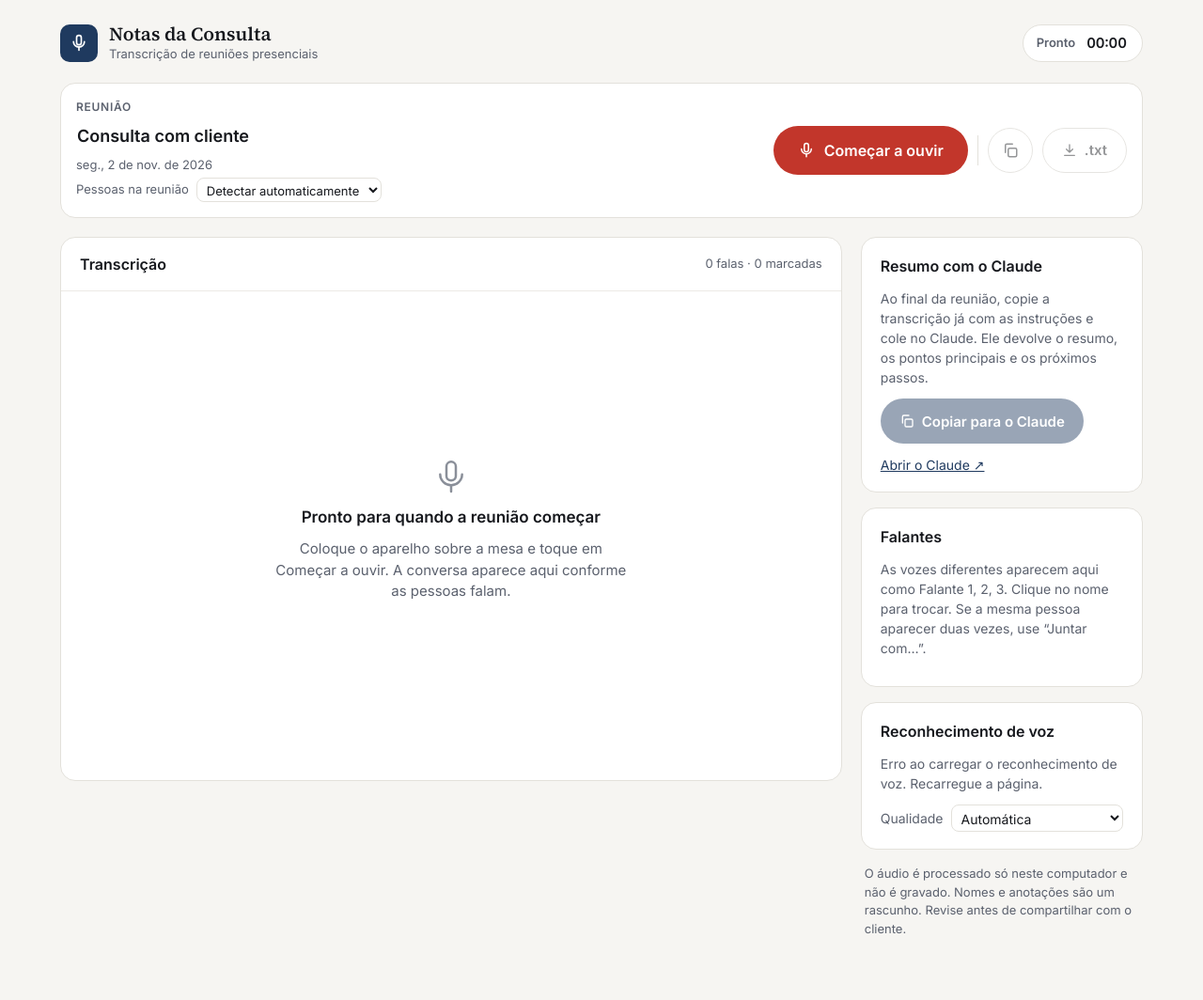
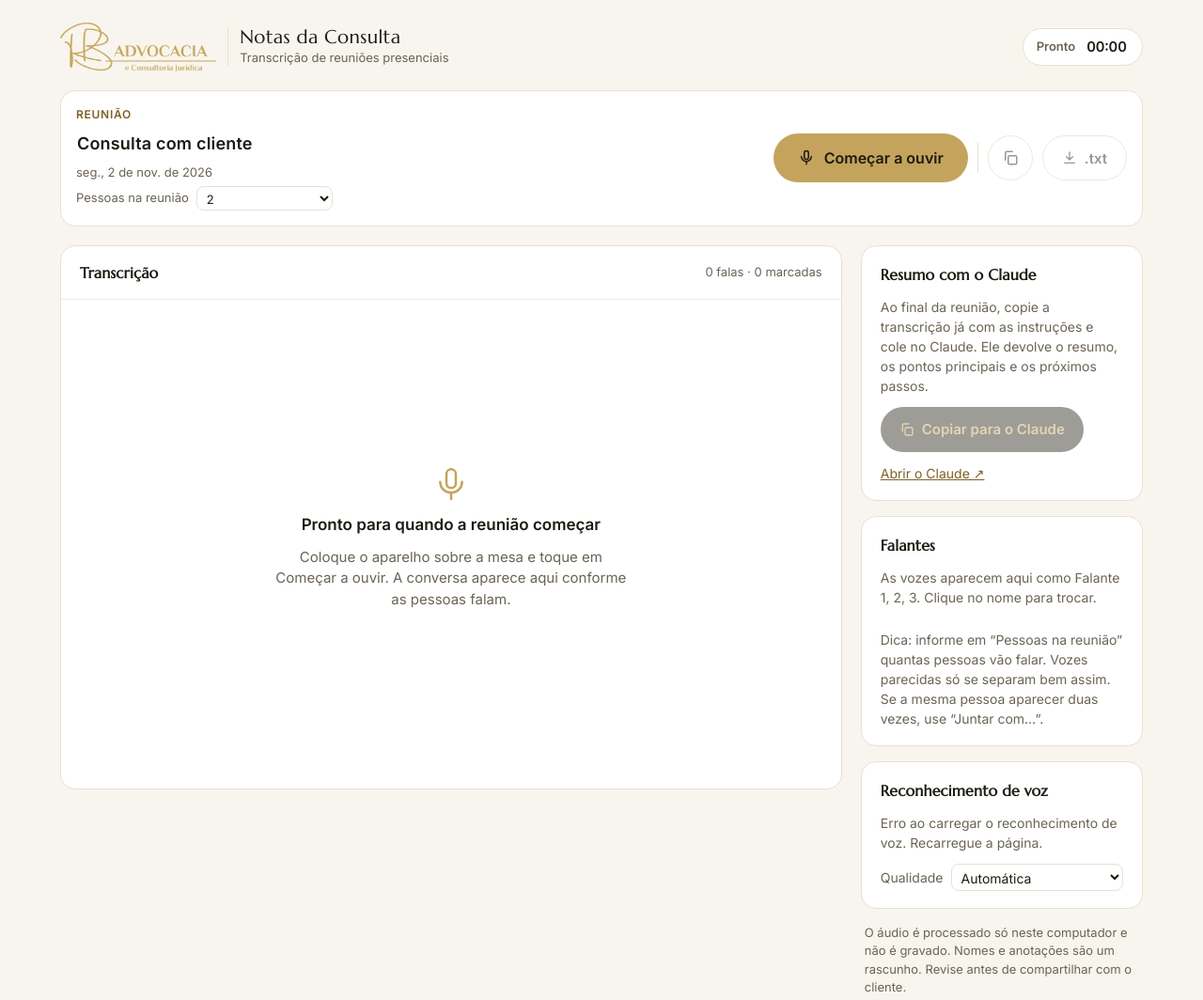
Before and after one commit to HassanKourani/notas-da-consulta, a plain HTML site: page index.html in a window 1280 px wide. Shown: the whole page at 94% size. Before the commit the page ends 1038 px from the top, so only its background shows below. Drawn offline with Linux system fonts and the light colour scheme.

Commit message:
Separate similar voices by defaulting to 2 people; RB Advocacia branding
Two real women with similar voices merged into one speaker (46-47% of lines
wrong), matching the lawyer's report. No fixed cutoff separates them without
splitting others, but grouping to a known count was 0% wrong on every
real-voice test (1-4 speakers, similar women and men).

- 'Pessoas na reuniao' defaults to 2; with >=6 sentences, group to exactly that count
- Old saves/new meetings reset to 2 unless she picked a count herself
- Hint in Falantes panel to set the count
- Branding: RB Advocacia logo, gold #C4A45D palette, Marcellus headings
- Fix: speakers panel cleared on Nova reuniao; wider name inputs

Co-Authored-By: Claude Opus 5.5 <noreply@anthropic.com>

```diff
--- a/app.js
+++ b/app.js
@@ -13,7 +13,7 @@ const QUALITY_KEY = 'notas-consulta:quality';
 // separated 2, 3 and 4 speakers with no errors; 0.25+ starts splitting people,
 // 0.10 merges them. See README "Tested".
 const SAME_SPEAKER = 0.18;
-const SPEAKER_COLORS = ['#1F3A5F', '#0F6B5C', '#8A4B00', '#6B3FA0', '#A0325A', '#3F6B1F', '#5B616E'];
+const SPEAKER_COLORS = ['#7D6224', '#0F6B5C', '#2B4A7A', '#8A3B5A', '#5A4A8A', '#3F6B1F', '#6B6355'];
 
 const CLAUDE_PROMPT = `Você é assistente de uma advogada brasileira. Abaixo está a transcrição automática de uma reunião presencial com cliente(s).
 
@@ -56,7 +56,7 @@ const S = {
   lines: [], // { id, t, text, spk, marked, emb }
   names: {}, // speaker number -> custom name
   nextId: 1,
-  people: 0, // expected number of people in the room; 0 = detect automatically
+  people: 2, // people in the room (lawyer + client by default); 0 = detect automatically
 };
 const pending = new Map(); // segment id -> { t, marked }
 
@@ -167,8 +167,11 @@ function clusterSpeakers() {
     for (const x of alive) if (best[x] >= 0 && (a < 0 || sim[x][best[x]] > sim[a][best[a]])) a = x;
     if (a < 0) break;
     const b = best[a];
-    const tooMany = S.people > 0 && alive.size > S.people;
-    if (sim[a][b] < SAME_SPEAKER && !tooMany) break;
+    // With the number of people known, group to exactly that many once there
+    // is enough speech; no fixed cutoff separates similar voices (two women:
+    // different people up to 0.56 alike) while also not splitting others.
+    const exact = S.people > 0 && items.length >= 6;
+    if (exact ? alive.size <= S.people : sim[a][b] < SAME_SPEAKER && !(S.people > 0 && alive.size > S.people)) break;
     // Merge b into a; average linkage update.
     const na = groups[a].m.length, nb = groups[b].m.length;
     for (const k of alive) {
@@ -400,10 +403,12 @@ function mark() {
 
 function newMeeting() {
   if (S.lines.length && !confirm('Começar uma nova reunião? A transcrição atual será apagada desta tela. Baixe o .txt antes se quiser guardá-la.')) return;
-  Object.assign(S, { status: 'idle', title: 'Consulta com cliente', startedAt: null, samples: 0, lines: [], names: {} });
+  Object.assign(S, { status: 'idle', title: 'Consulta com cliente', startedAt: null, samples: 0, lines: [], names: {}, people: 2, peopleChosen: false });
+  el.people.value = '2';
   pending.clear();
   el.lines.innerHTML = '';
   lineEls.clear();
+  renderSpeakers();
   el.title.value = S.title;
   render();
   save();
@@ -452,7 +457,7 @@ const files = new Map();
 function startWorker() {
   if (worker) worker.terminate();
   files.clear();
-  worker = new Worker('worker.js?v=5', { type: 'module' });
+  worker = new Worker('worker.js?v=7', { type: 'module' });
   worker.onmessage = onWorker;
   worker.onerror = (e) => {
     console.error(e);
@@ -645,7 +650,7 @@ function renderCounts() {
 
 function renderStatus() {
   const labels = { idle: 'Pronto', rec: 'Ouvindo', paused: 'Pausado', stopped: 'Encerrado' };
-  const colors = { idle: '#5B616E', rec: '#C2362B', paused: '#8A4B00', stopped: '#1F3A5F' };
+  const colors = { idle: '#6B6355', rec: '#C2362B', paused: '#8A4B00', stopped: '#7D6224' };
   el.statusLabel.textContent = labels[S.status];
   el.statusLabel.style.color = colors[S.status];
   el.recDot.hidden = S.status !== 'rec';
@@ -687,7 +692,7 @@ function save() {
   saveT = setTimeout(() => {
     try {
       localStorage.setItem(STORE_KEY, JSON.stringify({
-        title: S.title, startedAt: S.startedAt, samples: S.samples, lines: S.lines, people: S.people,
+        title: S.title, startedAt: S.startedAt, samples: S.samples, lines: S.lines, people: S.people, peopleChosen: S.peopleChosen,
         names: S.names, nextId: S.nextId, status: S.status,
       }));
     } catch (e) { console.warn('save failed', e); }
@@ -699,6 +704,8 @@ function restore() {
     const d = JSON.parse(localStorage.getItem(STORE_KEY) || 'null');
     if (!d) return;
     Object.assign(S, d);
+    // Older saves defaulted to auto-detect; only keep it if she picked it.
+    if (!d.peopleChosen) S.people = 2;
     // The microphone can't survive a page reload; continue as paused.
     if (S.status === 'rec') S.status = 'paused';
     if (S.status === 'idle' && S.lines.length) S.status = 'paused';
@@ -722,6 +729,7 @@ el.claude.onclick = () => copyText(CLAUDE_PROMPT + '\n' + asText(), 'Copiado. Ag
 el.title.addEventListener('input', () => { S.title = el.title.value; save(); });
 el.people.addEventListener('change', () => {
   S.people = Number(el.people.value);
+  S.peopleChosen = true;
   // Already more voices than people? Fold the closest ones together now.
   if (S.lines.length) {
     clusterSpeakers();
--- a/index.html
+++ b/index.html
@@ -3,18 +3,18 @@
 <head>
 <meta charset="utf-8">
 <meta name="viewport" content="width=device-width, initial-scale=1">
-<title>Notas da Consulta</title>
+<title>Notas da Consulta · RB Advocacia</title>
+<link rel="icon" href="assets/logo.png">
 <link rel="preconnect" href="https://fonts.googleapis.com">
-<link href="https://fonts.googleapis.com/css2?family=Inter:wght@400;500;600;700&family=Source+Serif+4:opsz,wght@8..60,600&display=swap" rel="stylesheet">
-<link rel="stylesheet" href="styles.css?v=5">
+<link href="https://fonts.googleapis.com/css2?family=Inter:wght@400;500;600;700&family=Marcellus&display=swap" rel="stylesheet">
+<link rel="stylesheet" href="styles.css?v=7">
 </head>
 <body>
 <div class="page">
   <header class="top">
     <div class="brand">
-      <div class="logo">
-        <svg width="20" height="20" viewBox="0 0 24 24" fill="none" stroke="#FFFFFF" stroke-width="2" stroke-linecap="round" stroke-linejoin="round" aria-hidden="true"><rect x="9" y="2" width="6" height="12" rx="3"></rect><path d="M5 10a7 7 0 0 0 14 0"></path><path d="M12 17v4"></path></svg>
-      </div>
+      <img class="logo" src="assets/logo.png" alt="RB Advocacia e Consultoria Jurídica">
+      <span class="brand-divider" aria-hidden="true"></span>
       <div class="brand-text">
         <span class="brand-name">Notas da Consulta</span>
         <span class="muted small">Transcrição de reuniões presenciais</span>
@@ -34,8 +34,8 @@
       <span class="muted small" id="meta"></span>
       <label class="muted small people">Pessoas na reunião
         <select id="people">
-          <option value="0">Detectar automaticamente</option>
-          <option value="2">2</option>
+          <option value="0">Não sei (detectar)</option>
+          <option value="2" selected>2</option>
           <option value="3">3</option>
           <option value="4">4</option>
           <option value="5">5</option>
@@ -80,7 +80,7 @@
       </div>
       <div id="list" class="list">
         <div id="empty" class="empty">
-          <svg width="40" height="40" viewBox="0 0 24 24" fill="none" stroke="#8A8F99" stroke-width="1.5" stroke-linecap="round" stroke-linejoin="round" aria-hidden="true"><rect x="9" y="2" width="6" height="12" rx="3"></rect><path d="M5 10a7 7 0 0 0 14 0"></path><path d="M12 17v4"></path></svg>
+          <svg width="40" height="40" viewBox="0 0 24 24" fill="none" stroke="#C4A45D" stroke-width="1.5" stroke-linecap="round" stroke-linejoin="round" aria-hidden="true"><rect x="9" y="2" width="6" height="12" rx="3"></rect><path d="M5 10a7 7 0 0 0 14 0"></path><path d="M12 17v4"></path></svg>
           <p class="empty-title">Pronto para quando a reunião começar</p>
           <p class="empty-text">Coloque o aparelho sobre a mesa e toque em Começar a ouvir. A conversa aparece aqui conforme as pessoas falam.</p>
         </div>
@@ -105,8 +105,9 @@
 
       <section class="card side-card">
         <h2>Falantes</h2>
-        <p id="noSpeakers" class="muted small-14">As vozes diferentes aparecem aqui como Falante 1, 2, 3. Clique no nome para trocar. Se a mesma pessoa aparecer duas vezes, use “Juntar com…”.</p>
+        <p id="noSpeakers" class="muted small-14">As vozes aparecem aqui como Falante 1, 2, 3. Clique no nome para trocar.</p>
         <ul id="speakers" class="speakers"></ul>
+        <p class="muted small-14">Dica: informe em “Pessoas na reunião” quantas pessoas vão falar. Vozes parecidas só se separam bem assim. Se a mesma pessoa aparecer duas vezes, use “Juntar com…”.</p>
       </section>
 
       <section class="card side-card">
@@ -128,6 +129,6 @@
   </div>
 </div>
 <div id="toast" class="toast" role="status" hidden></div>
-<script type="module" src="app.js?v=5"></script>
+<script type="module" src="app.js?v=7"></script>
 </body>
 </html>
--- a/styles.css
+++ b/styles.css
@@ -1,12 +1,17 @@
+/* RB Advocacia brand: gold #C4A45D sampled from the logo. Gold text on white is
+   only 2.4:1, so text uses --gold-ink (5.8:1) and gold fills carry dark text. */
 :root {
-  --bg: #F6F5F2;
+  --bg: #F8F5EE;
   --card: #FFFFFF;
-  --ink: #16181D;
-  --muted: #5B616E;
-  --line: #E3E1DB;
-  --line-soft: #F0EEEA;
-  --btn-border: #C9C6BE;
-  --navy: #1F3A5F;
+  --ink: #1E1A12;
+  --muted: #6B6355;
+  --line: #E8E1D2;
+  --line-soft: #F2EDE2;
+  --btn-border: #D6CCB6;
+  --gold: #C4A45D;
+  --gold-ink: #7D6224;
+  --charcoal: #2B2519;
+  --navy: var(--charcoal);
   --red: #C2362B;
   --amber: #8A4B00;
   --amber-bg: #FFF1D6;
@@ -15,7 +20,7 @@
 
 * { box-sizing: border-box; }
 body { margin: 0; background: var(--bg); color: var(--ink); font-family: Inter, system-ui, sans-serif; font-size: 15px; line-height: 1.5; }
-a { color: var(--navy); }
+a { color: var(--gold-ink); }
 a:hover { color: var(--ink); }
 button { font-family: inherit; cursor: pointer; }
 button:disabled { opacity: .45; cursor: not-allowed; }
@@ -29,9 +34,11 @@ button:focus-visible, input:focus-visible, select:focus-visible, [contenteditabl
 
 .top { display: flex; flex-wrap: wrap; align-items: center; justify-content: space-between; gap: 16px; }
 .brand { display: flex; align-items: center; gap: 12px; }
-.logo { width: 40px; height: 40px; border-radius: 10px; background: var(--navy); display: flex; align-items: center; justify-content: center; }
+.logo { height: 52px; width: auto; display: block; }
+.brand-divider { width: 1px; height: 40px; background: var(--line); }
 .brand-text { display: flex; flex-direction: column; }
-.brand-name { font-family: 'Source Serif 4', Georgia, serif; font-size: 20px; font-weight: 600; line-height: 1.2; }
+.brand-name { font-family: Marcellus, Georgia, serif; font-size: 20px; line-height: 1.2; letter-spacing: 0.02em; }
+h2, .title-input { font-family: Marcellus, Georgia, serif; font-weight: 400; letter-spacing: 0.01em; }
 .status-pill { display: flex; align-items: center; gap: 12px; background: var(--card); border: 1px solid var(--line); border-radius: 999px; padding: 8px 16px 8px 14px; }
 .status-label { font-size: 13px; font-weight: 600; color: var(--muted); }
 .clock { font-variant-numeric: tabular-nums; font-size: 15px; font-weight: 600; }
@@ -39,7 +46,7 @@ button:focus-visible, input:focus-visible, select:focus-visible, [contenteditabl
 .card { background: var(--card); border: 1px solid var(--line); border-radius: 16px; }
 .controls { padding: 16px; display: flex; flex-wrap: wrap; align-items: center; justify-content: space-between; gap: 16px; }
 .meeting { display: flex; flex-direction: column; gap: 4px; flex: 1 1 260px; min-width: 0; }
-.eyebrow { font-size: 12px; font-weight: 600; color: var(--muted); text-transform: uppercase; letter-spacing: 0.06em; }
+.eyebrow { font-size: 12px; font-weight: 600; color: var(--gold-ink); text-transform: uppercase; letter-spacing: 0.06em; }
 .title-input { font-family: inherit; font-size: 18px; font-weight: 600; color: var(--ink); border: 1px solid transparent; border-radius: 8px; padding: 6px 8px; margin-left: -8px; background: transparent; min-width: 0; }
 .title-input:hover { border-color: var(--line); }
 .buttons { display: flex; flex-wrap: wrap; align-items: center; gap: 10px; }
@@ -47,14 +54,15 @@ button:focus-visible, input:focus-visible, select:focus-visible, [contenteditabl
 
 .btn { height: 48px; padding: 0 20px; border: 1px solid var(--btn-border); border-radius: 999px; background: var(--card); color: var(--ink); font-size: 15px; font-weight: 600; display: inline-flex; align-items: center; justify-content: center; gap: 8px; }
 .btn-lg { height: 52px; padding: 0 26px; font-size: 16px; gap: 10px; }
-.btn-primary { border: 0; background: var(--red); color: #FFFFFF; }
-.btn-dark { border: 0; background: var(--ink); color: #FFFFFF; }
+.btn-primary { border: 0; background: var(--gold); color: var(--ink); }
+.btn-primary:hover { background: #B8974F; }
+.btn-dark { border: 0; background: var(--charcoal); color: #FFFFFF; }
 .btn-icon { width: 48px; padding: 0; }
-.btn-claude { border: 0; background: var(--navy); color: #FFFFFF; align-self: flex-start; }
+.btn-claude { border: 0; background: var(--charcoal); color: var(--gold); align-self: flex-start; }
 
 .columns { display: flex; flex-wrap: wrap; gap: 20px; align-items: flex-start; }
 .transcript { flex: 999 1 560px; min-width: 0; display: flex; flex-direction: column; }
-.card-head { display: flex; align-items: center; justify-content: space-between; gap: 12px; padding: 16px 20px; border-bottom: 1px solid #ECEAE5; }
+.card-head { display: flex; align-items: center; justify-content: space-between; gap: 12px; padding: 16px 20px; border-bottom: 1px solid var(--line-soft); }
 h2 { margin: 0; font-size: 16px; font-weight: 600; }
 .list { height: 520px; overflow-y: auto; padding: 8px 20px 20px; display: flex; flex-direction: column; }
 .empty { flex: 1; display: flex; flex-direction: column; align-items: center; justify-content: center; text-align: center; gap: 10px; color: var(--muted); padding: 40px 20px; }
@@ -83,11 +91,11 @@ h2 { margin: 0; font-size: 16px; font-weight: 600; }
 .speakers .merge { margin-left: 20px; }
 .people { display: inline-flex; align-items: center; gap: 8px; }
 .swatch { width: 10px; height: 10px; border-radius: 50%; flex: none; }
-.speakers input { font: inherit; font-weight: 600; border: 1px solid var(--line); border-radius: 8px; padding: 4px 8px; min-width: 0; flex: 1; }
+.speakers input { font: inherit; font-weight: 600; border: 1px solid var(--line); border-radius: 8px; padding: 4px 8px; min-width: 120px; flex: 1 1 120px; }
 .quality { display: flex; align-items: center; gap: 8px; color: var(--muted); }
 .quality select { font: inherit; border: 1px solid var(--line); border-radius: 8px; padding: 4px 6px; background: var(--card); color: var(--ink); min-width: 0; flex: 1; }
 .progress { height: 6px; background: var(--line-soft); border-radius: 999px; overflow: hidden; }
-.progress div { height: 100%; width: 0; background: var(--navy); transition: width .2s; }
+.progress div { height: 100%; width: 0; background: var(--gold); transition: width .2s; }
 
 .eq { display: inline-flex; gap: 3px; align-items: flex-end; height: 16px; }
 .eq span { width: 3px; background: var(--red); border-radius: 2px; animation: eq 0.9s ease-in-out infinite; }
@@ -101,6 +109,8 @@ h2 { margin: 0; font-size: 16px; font-weight: 600; }
 
 @media (max-width: 640px) {
   .page { padding: 16px 16px 32px; }
+  .logo { height: 40px; }
+  .brand-divider { display: none; }
   .list { height: 60vh; padding: 8px 14px 16px; }
   .listening { padding-left: 0; }
 }
```
Also changed, not shown: test/realF1.json (added, +1 -0 lines), test/realF2.json (added, +1 -0 lines), test/realM.json (added, +1 -0 lines), assets/logo.png (added), 1 other file.
